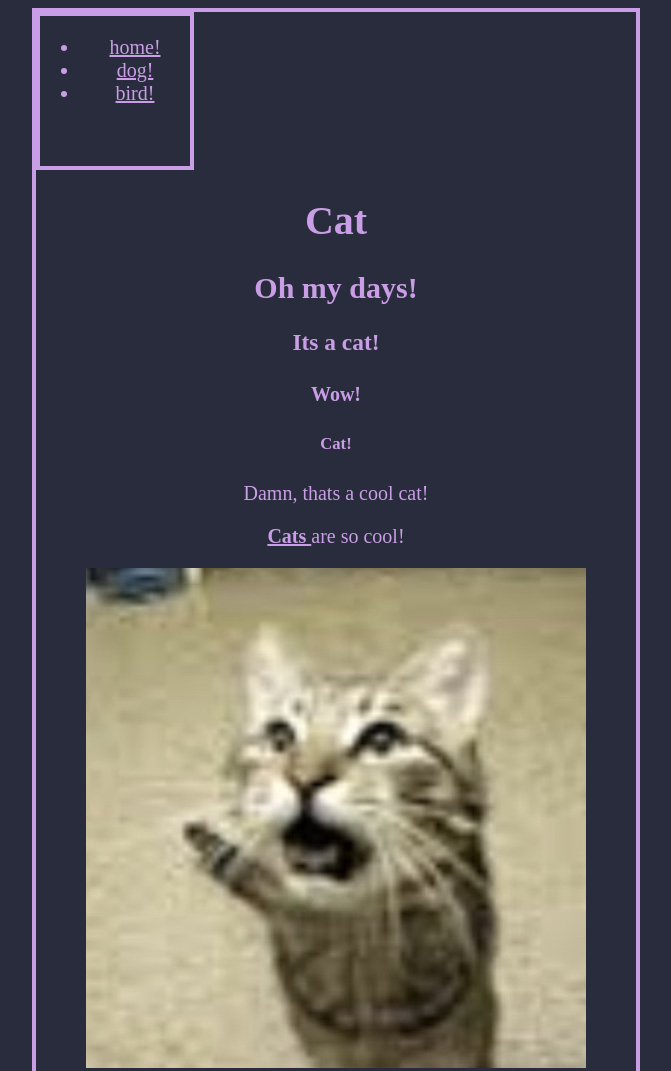
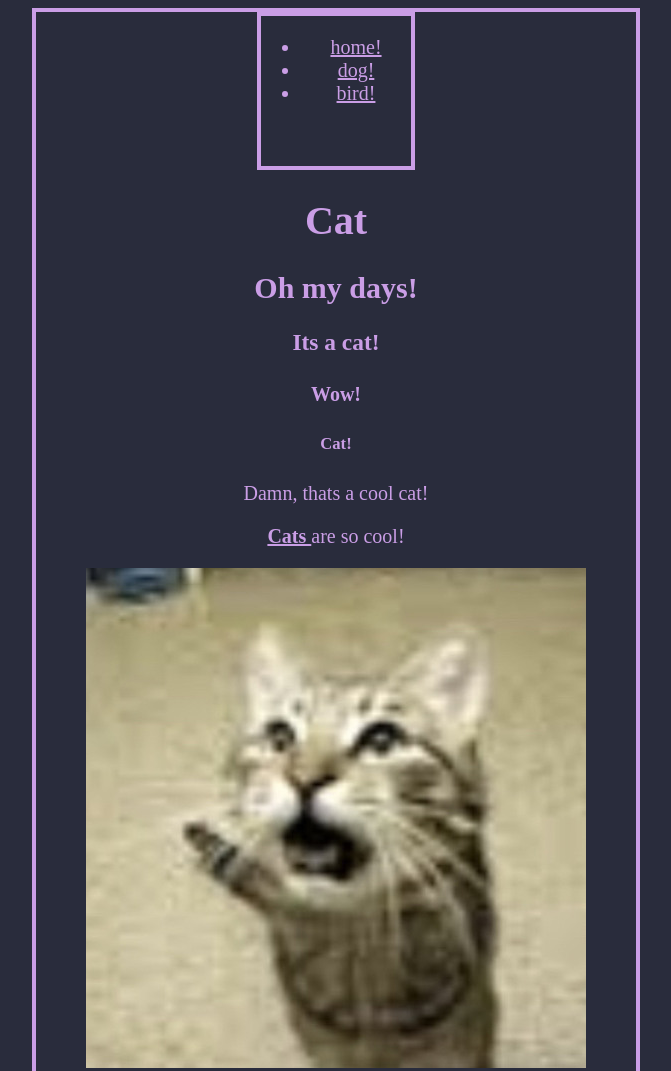
Before and after one commit to ac158097/ac158097.github.io, a plain HTML site: page cat.html in a window 1280 px wide. Shown: the top 1071 px of the page, without its empty margins (304-975 px from the left). Drawn offline with Linux system fonts and the light colour scheme.

Commit message:
Update pet.css

```diff
--- a/pet.css
+++ b/pet.css
@@ -27,7 +27,7 @@
     color: var(--col);
     width: 150px;
     height: 150px;
-    margin-right: auto;
+    float: auto;
 }
 a {
     color: var(--col)
```
